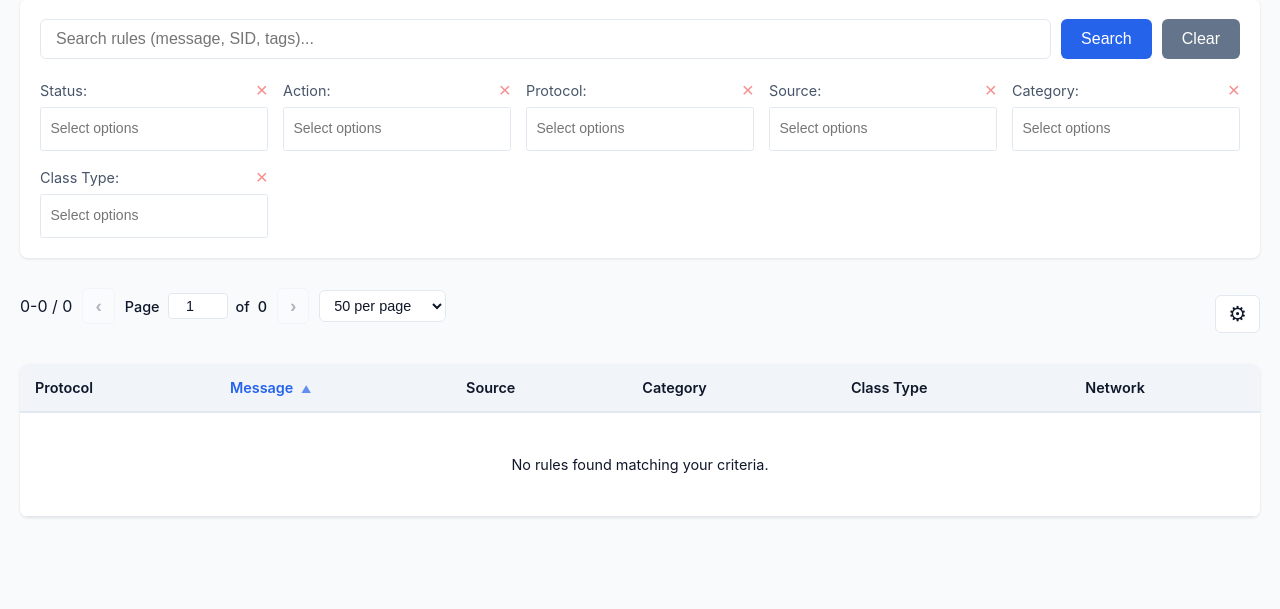
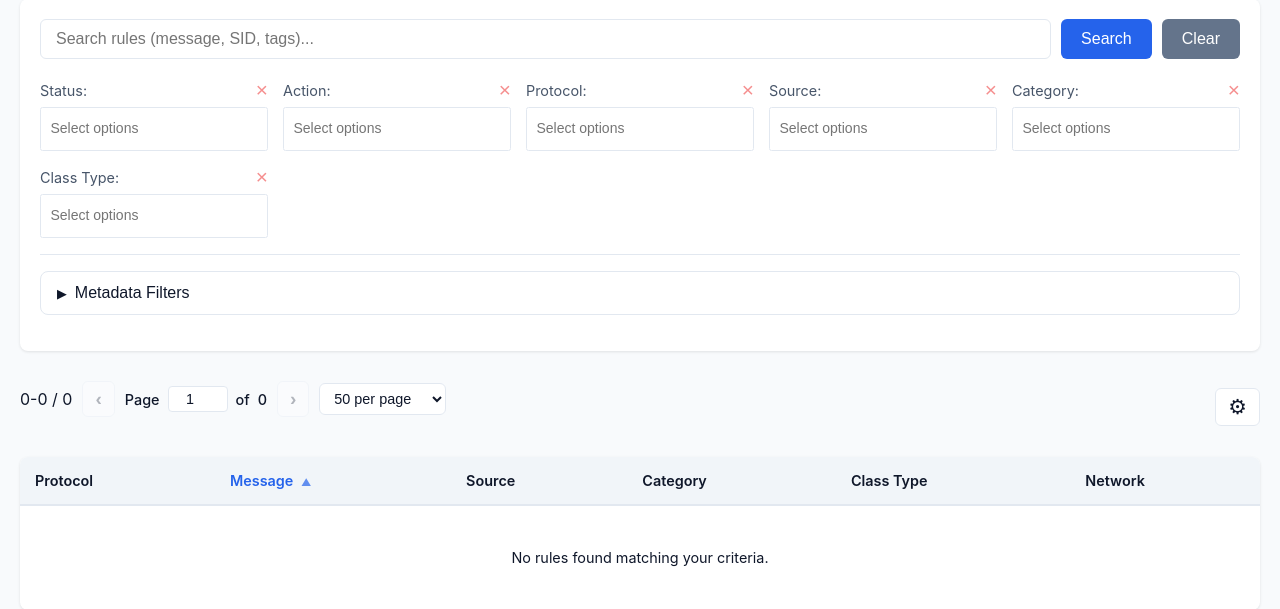
Before and after one commit to Schwaggot/suricata-rule-browser, a FastAPI app: page / in a window 1280 px wide. Shown: the part 280-889 px from the top of the page. Run offline with FastAPI, Linux system fonts and the light colour scheme; data that the repository does not hold is empty.

Commit message:
Dynamic metadata filters

```diff
--- a/app/api/rules.py
+++ b/app/api/rules.py
@@ -197,11 +197,19 @@ async def get_rules(
         ]
 
     if metadata_filters:
+        # Convert query params to support multiple values for the same key
+        metadata_multi = defaultdict(list)
+        for key in metadata_filters.keys():
+            # Get all values for this metadata key (handles multiple selections)
+            all_values = request.query_params.getlist(key)
+            metadata_multi[key] = [v.lower() for v in all_values]
+
+        # Filter rules: a rule matches if for each metadata key, its value is in the selected values
         filtered_rules = [
             rule for rule in filtered_rules
             if all(
-                str(rule.metadata.get(k, "")).lower() == str(v).lower()
-                for k, v in metadata_filters.items()
+                str(rule.metadata.get(k, "")).lower() in values
+                for k, values in metadata_multi.items()
             )
         ]
 
--- a/app/static/css/style.css
+++ b/app/static/css/style.css
@@ -1237,3 +1237,37 @@ header h1 {
         flex-direction: column;
     }
 }
+
+/* Metadata filters toggle */
+.metadata-filters-toggle {
+    width: 100%;
+    padding: 0.75rem 1rem;
+    margin-bottom: 1rem;
+    background-color: var(--card-bg);
+    border: 1px solid var(--border-color);
+    border-radius: 8px;
+    color: var(--text-primary);
+    font-size: 1rem;
+    font-weight: 500;
+    cursor: pointer;
+    display: flex;
+    align-items: center;
+    gap: 0.5rem;
+    transition: all 0.2s ease;
+    text-align: left;
+}
+
+.metadata-filters-toggle:hover {
+    background-color: var(--hover-bg);
+    border-color: var(--primary-color);
+}
+
+.metadata-filters-toggle .toggle-icon {
+    display: inline-block;
+    transition: transform 0.2s ease;
+    font-size: 0.8rem;
+}
+
+.metadata-filters {
+    margin-top: 0;
+}
--- a/app/static/js/app.js
+++ b/app/static/js/app.js
@@ -303,6 +303,20 @@ function initializeEventListeners() {
     // Theme toggle
     document.getElementById('theme-toggle').addEventListener('click', toggleTheme);
 
+    // Metadata filters toggle
+    const metadataToggleBtn = document.getElementById('metadata-filters-toggle');
+    const metadataContainer = document.getElementById('metadata-filters-container');
+    if (metadataToggleBtn && metadataContainer) {
+        metadataToggleBtn.addEventListener('click', () => {
+            const isVisible = metadataContainer.style.display === 'block';
+            metadataContainer.style.display = isVisible ? 'none' : 'block';
+            const toggleIcon = metadataToggleBtn.querySelector('.toggle-icon');
+            if (toggleIcon) {
+                toggleIcon.textContent = isVisible ? '▶' : '▼';
+            }
+        });
+    }
+
     // Column visibility toggle
     const columnToggleBtn = document.getElementById('column-toggle-btn');
     const columnDropdown = document.getElementById('column-dropdown');
@@ -399,6 +413,11 @@ async function loadStats() {
         populateSourceFilter(data.sources);
         populateCategoryFilter(data.categories);
         populateEnabledFilter(data.enabled_status);
+
+        // Populate dynamic metadata filters
+        if (data.metadata) {
+            populateMetadataFilters(data.metadata);
+        }
     } catch (error) {
         console.error('Error loading stats:', error);
     }
@@ -504,6 +523,112 @@ function populateEnabledFilter(enabledStatus) {
     }
 }
 
+// Populate dynamic metadata filters
+function populateMetadataFilters(metadata) {
+    const container = document.getElementById('metadata-filters-container');
+    if (!container) return;
+
+    // Clear existing metadata filters
+    container.innerHTML = '';
+
+    // Sort metadata keys alphabetically
+    const sortedKeys = Object.keys(metadata).sort();
+
+    sortedKeys.forEach(key => {
+        const values = metadata[key];
+
+        // Skip if no values
+        if (!values || Object.keys(values).length === 0) {
+            return;
+        }
+
+        // Create filter group
+        const filterGroup = document.createElement('div');
+        filterGroup.className = 'filter-group';
+
+        // Create label with clear button
+        const label = document.createElement('label');
+        label.setAttribute('for', `metadata-${key}-filter`);
+        label.style.display = 'flex';
+        label.style.justifyContent = 'space-between';
+        label.style.alignItems = 'center';
+
+        // Use the literal field name without any formatting
+        const labelSpan = document.createElement('span');
+        labelSpan.textContent = `${key}:`;
+        label.appendChild(labelSpan);
+
+        // Create select element
+        const select = document.createElement('select');
+        select.id = `metadata-${key}-filter`;
+        select.setAttribute('multiple', '');
+        select.dataset.metadataKey = key;
+
+        // Append elements
+        filterGroup.appendChild(label);
+        filterGroup.appendChild(select);
+        container.appendChild(filterGroup);
+
+        // Initialize Choices.js for this select
+        const choices = new Choices(select, {
+            removeItemButton: true,
+            searchEnabled: true,
+            searchPlaceholderValue: 'Search...',
+            placeholder: true,
+            placeholderValue: 'Select options',
+            itemSelectText: '',
+            shouldSort: false,
+            searchResultLimit: 100,
+            noResultsText: 'No options found',
+            noChoicesText: 'No options available',
+            searchFields: ['label', 'value'],
+            searchFloor: 1,
+            fuseOptions: {
+                includeScore: true,
+                threshold: 0.3,
+                distance: 1000,
+                ignoreLocation: true
+            }
+        });
+
+        // Store the Choices instance
+        choicesInstances[`metadata-${key}-filter`] = choices;
+
+        // Populate with values (sorted by count, then alphabetically)
+        const sortedValues = Object.entries(values).sort((a, b) => {
+            // Sort by count descending, then by name ascending
+            if (b[1] !== a[1]) {
+                return b[1] - a[1];
+            }
+            return a[0].localeCompare(b[0]);
+        });
+
+        const choiceOptions = sortedValues.map(([value, count]) => ({
+            value: value,
+            label: `${value} (${count})`
+        }));
+
+        choices.setChoices(choiceOptions, 'value', 'label', true);
+
+        // Add change event listener
+        select.addEventListener('change', handleFilterChange);
+
+        // Add clear button
+        const clearBtn = document.createElement('button');
+        clearBtn.className = 'filter-clear-btn';
+        clearBtn.innerHTML = '×';
+        clearBtn.title = 'Clear this filter';
+        clearBtn.type = 'button';
+        clearBtn.addEventListener('click', (e) => {
+            e.preventDefault();
+            choices.removeActiveItems();
+            handleFilterChange();
+        });
+
+        label.appendChild(clearBtn);
+    });
+}
+
 // Handle search
 function handleSearch() {
     currentPage = 1;
@@ -576,15 +701,13 @@ function updateSortIndicators() {
 function clearFilters() {
     document.getElementById('search-input').value = '';
 
-    // Clear all Choices.js instances
+    // Clear all Choices.js instances (including dynamic metadata filters)
     Object.keys(choicesInstances).forEach(key => {
         if (choicesInstances[key]) {
             choicesInstances[key].removeActiveItems();
         }
     });
 
-    document.getElementById('sort-by').value = 'msg';
-    document.getElementById('sort-order').value = 'asc';
     currentPage = 1;
     currentFilters = {};
     loadRules();
@@ -630,6 +753,19 @@ function buildQueryParams() {
     if (enabled && enabled.length > 0) {
         enabled.forEach(val => params.append('enabled', val));
     }
+
+    // Add dynamic metadata filters
+    Object.keys(choicesInstances).forEach(key => {
+        if (key.startsWith('metadata-')) {
+            const metadataKey = key.replace('metadata-', '').replace('-filter', '');
+            const values = choicesInstances[key]?.getValue(true);
+            if (values && values.length > 0) {
+                // For metadata filters, we only support single value selection for now
+                // because the backend expects exact matches
+                values.forEach(val => params.append(metadataKey, val));
+            }
+        }
+    });
 
     // Use current sort state (from header clicks or dropdown)
     params.append('sort_by', currentSort.field);
--- a/app/templates/browser.html
+++ b/app/templates/browser.html
@@ -51,6 +51,16 @@
             <label for="classtype-filter">Class Type:</label>
             <select id="classtype-filter" multiple></select>
         </div>
+    </div>
+
+    <hr style="margin: 1rem 0; border: none; border-top: 1px solid var(--border-color);">
+
+    <div class="metadata-filters">
+        <button id="metadata-filters-toggle" class="metadata-filters-toggle" type="button">
+            <span class="toggle-icon">▶</span> Metadata Filters
+        </button>
+        <!-- Dynamic metadata filters will be inserted here -->
+        <div id="metadata-filters-container" style="display: none;"></div>
     </div>
 </div>
 
```
